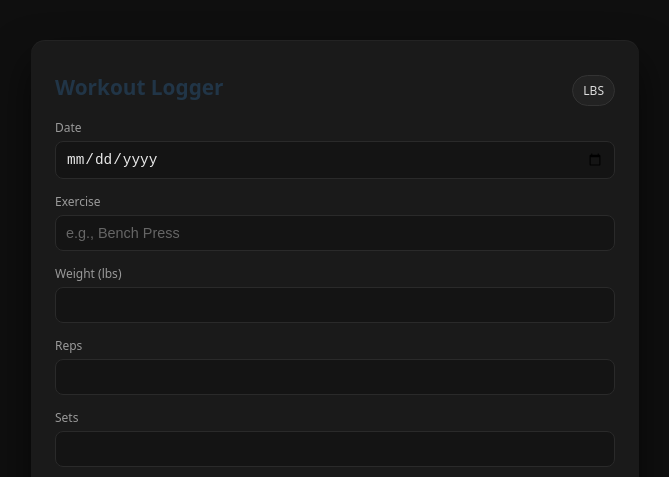
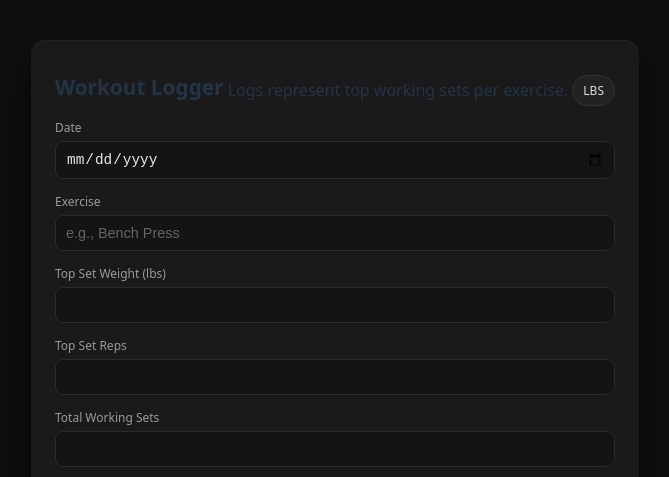
Before and after one commit to kevinhocs/workout-logger, a React (Vite) app in the folder frontend/: page / in a window 1280 px wide. Shown: the top 477 px of the page, without its empty margins (305-974 px from the left). Built offline with nearby package versions, Linux system fonts and the light colour scheme; no server answers.

Commit message:
Refine UI semantics to represent top-set tracking model: Updated labels and log display to clarify that entries represent top working sets rather than identical repeated sets.

```diff
--- a/frontend/src/WorkoutLog.jsx
+++ b/frontend/src/WorkoutLog.jsx
@@ -238,6 +238,9 @@ export default function WorkoutLog() {
     <div className="panel">
       <div style={{ display: "flex", justifyContent: "space-between", alignItems: "center" }}>
         <h1>Workout Logger</h1>
+        <p className="subtle">
+          Logs represent top working sets per exercise.
+        </p>
         <button type="button"
           className="unit-toggle"
           onClick={toggleWeightUnit}
@@ -261,19 +264,19 @@ export default function WorkoutLog() {
           </div>
 
           <div className="field">
-            <label>Weight ({unit})</label>
+            <label>Top Set Weight ({unit})</label>
             <input type="number" name="weight" value={form.weight} onChange={handleChange} min="0" step="any" />
             {errors.weight && <span className="error" role="alert">{errors.weight}</span>}
           </div>
 
           <div className="field">
-            <label>Reps</label>
+            <label>Top Set Reps</label>
             <input name="reps" value={form.reps} onChange={handleChange} />
             {errors.reps && <span className="error" role="alert">{errors.reps}</span>}
           </div>
 
           <div className="field">
-            <label>Sets</label>
+            <label>Total Working Sets</label>
             <input name="sets" value={form.sets} onChange={handleChange} />
             {errors.sets && <span className="error" role="alert">{errors.sets}</span>}
           </div>
```
